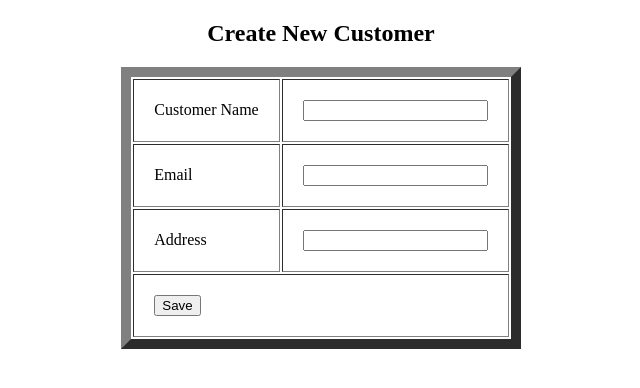
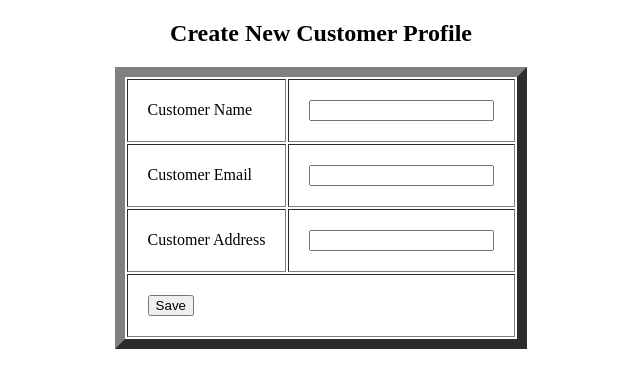
Before and after one commit to teefisher2k20/Project-Liftoff, a Spring Boot app: page /new in a window 1280 px wide. Shown: the top 388 px of the page, without its empty margins (319-959 px from the left). Run offline with Spring Boot 4, Linux system fonts and the light colour scheme.

Commit message:
Updated project

```diff
--- a/src/main/resources/templates/edit_customer.html
+++ b/src/main/resources/templates/edit_customer.html
@@ -16,17 +16,17 @@
                 </td>
             </tr>
             <tr>
-                <td>Name:</td>
+                <td>Customer Name:</td>
                 <td>
                     <input type="text" th:field="*{name}" /></td>
             </tr>
             <tr>
-                <td>E-mail:</td>
+                <td>Customer E-mail:</td>
                 <td>
                     <input type="email" th:field="*{email}" /></td>
             </tr>
             <tr>
-                <td>Address:</td>
+                <td>Customer Address:</td>
                 <td>
                     <input type="text" th:field="*{address}" /></td>
             </tr>
--- a/src/main/resources/templates/new_customer.html
+++ b/src/main/resources/templates/new_customer.html
@@ -6,7 +6,7 @@
 </head>
 <body>
 <div align="center">
-    <h2>Create New Customer</h2>
+    <h2>Create New Customer Profile</h2>
     <form action="#" th:action="@{/save}" th:object="${customer}" method="post">
         <table border="10" cellpadding="20">
 
@@ -15,11 +15,11 @@
                 <td><input type="text" th:field="*{name}" /></td>
 </tr>
             <tr>
-                <td>Email</td>
+                <td>Customer Email</td>
                 <td><input type="email" th:field="*{email}" /></td>
 </tr>
             <tr>
-                <td>Address</td>
+                <td>Customer Address</td>
                 <td><input type="text" th:field="*{address}" /></td>
                 </tr>
             <tr>
```
